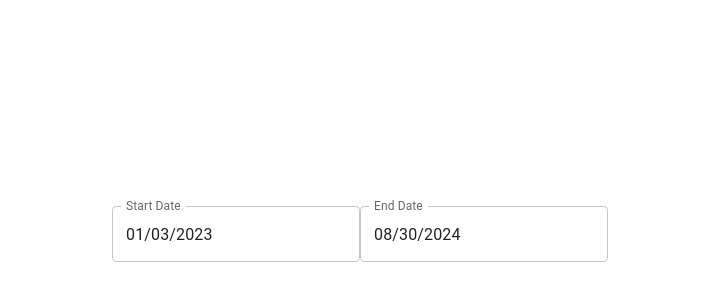
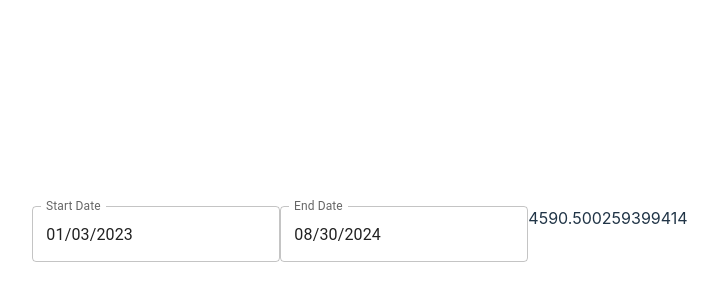
Before and after one commit to mosoriob/puntual, a React (Vite) app: page / in a window 1280 px wide. Shown: the part 166-466 px from the top of the page, without its empty margins (280-998 px from the left). Built offline with nearby package versions, Linux system fonts and the light colour scheme.

Commit message:
add: calculate profit using example data

```diff
--- a/src/App.tsx
+++ b/src/App.tsx
@@ -1,11 +1,26 @@
-import { useState } from 'react';
+import { useEffect, useState } from 'react';
 import './App.css';
 import BasicDateCalendar from './components/BasicDateCalendar';
 import dayjs, { Dayjs } from 'dayjs';
+import { Portfolio, Stock } from './models/portafolio';
 
 function App() {
   const [startDate, setStartDate] = useState<Dayjs>(dayjs('2023-01-03'));
   const [endDate, setEndDate] = useState<Dayjs>(dayjs('2024-08-30'));
+
+  const [profit, setProfit] = useState<number>(0);
+
+  useEffect(() => {
+    const portfolio = new Portfolio();
+    portfolio.addStock(new Stock('AAPL', 10));
+    portfolio.addStock(new Stock('MSFT', 20));
+    try {
+      const profit = portfolio.profit(startDate.toDate(), endDate.toDate());
+      setProfit(profit);
+    } catch (e) {
+      console.error(e.message());
+    }
+  }, [startDate, endDate]);
 
   return (
     <>
@@ -21,6 +36,7 @@ function App() {
         setValue={setEndDate}
         minDate={startDate}
       />
+      <span>{profit}</span>
     </>
   );
 }
```
